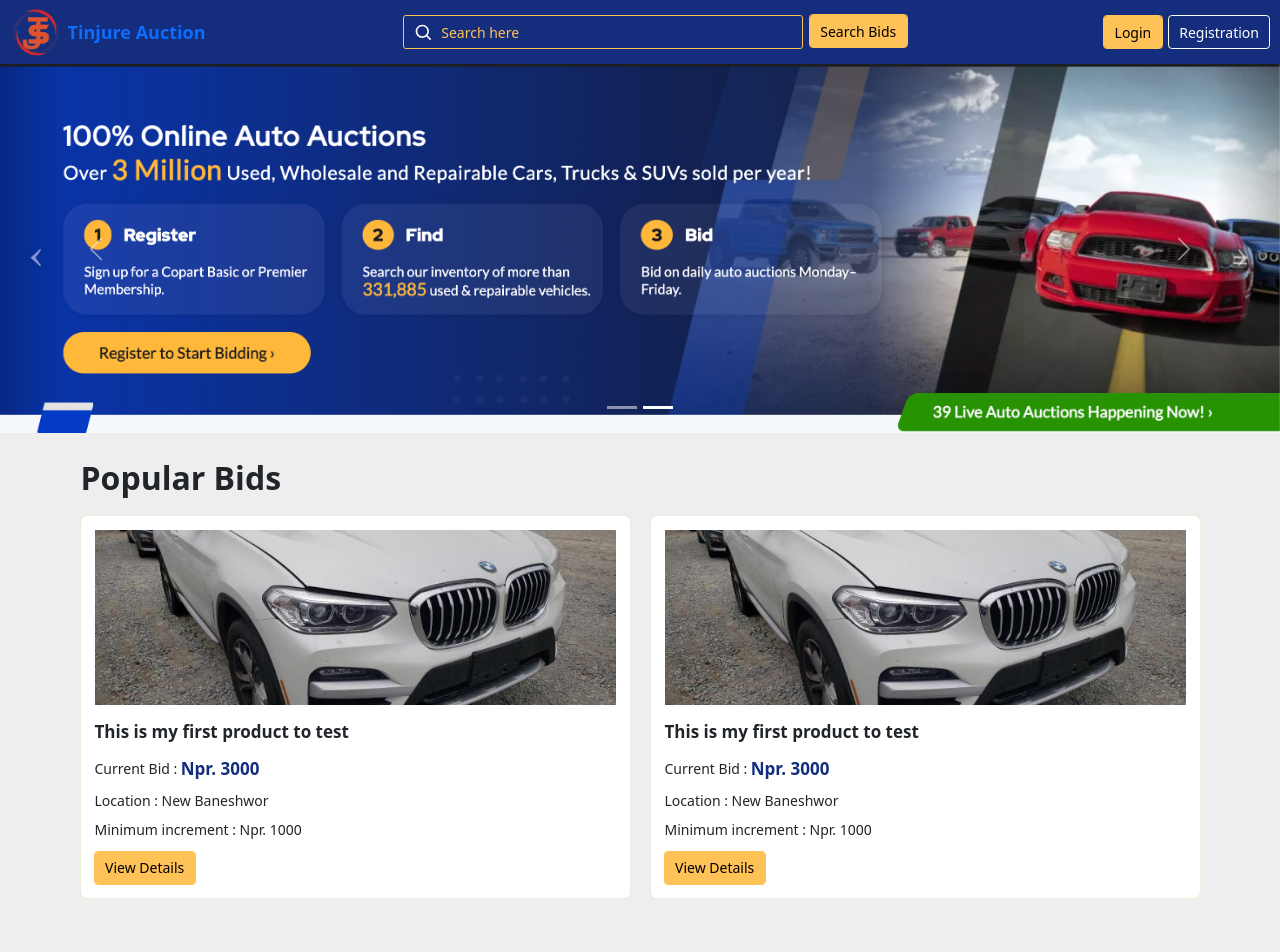
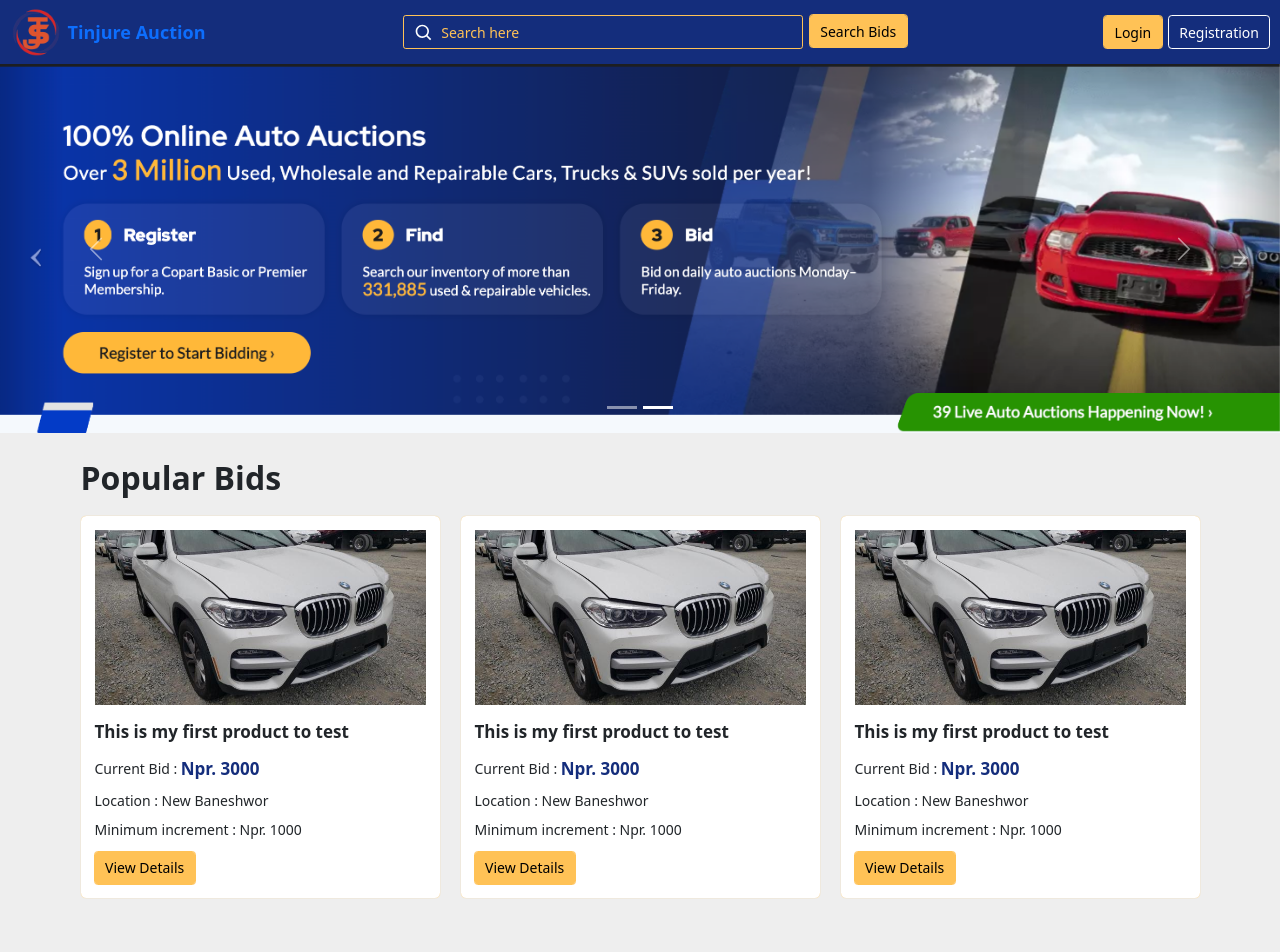
Before and after one commit to webTRON2021/bidding--frontend, a React (Create React App) app: page / in a window 1280 px wide. Shown: the top 952 px of the page. Built offline with nearby package versions, Linux system fonts and the light colour scheme.

Commit message:
add : popular bids comonent

```diff
--- a/src/UI/organisms/PopularBids.tsx
+++ b/src/UI/organisms/PopularBids.tsx
@@ -7,9 +7,9 @@ export default () => {
       <Heading text="Popular Bids"></Heading>
       <div className="pt-3">
         <div className="row">
-          {[1, 1].map((item, index) => {
+          {[1, 1, 1].map((item, index) => {
             return (
-              <div className="col-md-6 col-12 mb-3">
+              <div className="col-md-4 col-12 mb-3">
                 <CardOne />
               </div>
             );
```
